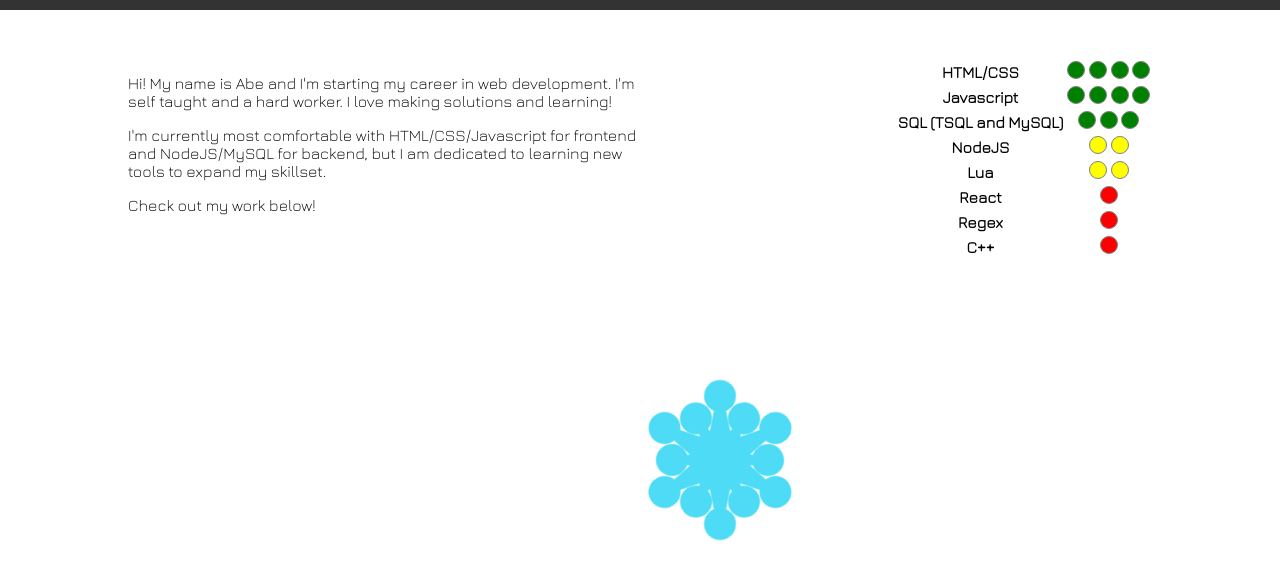
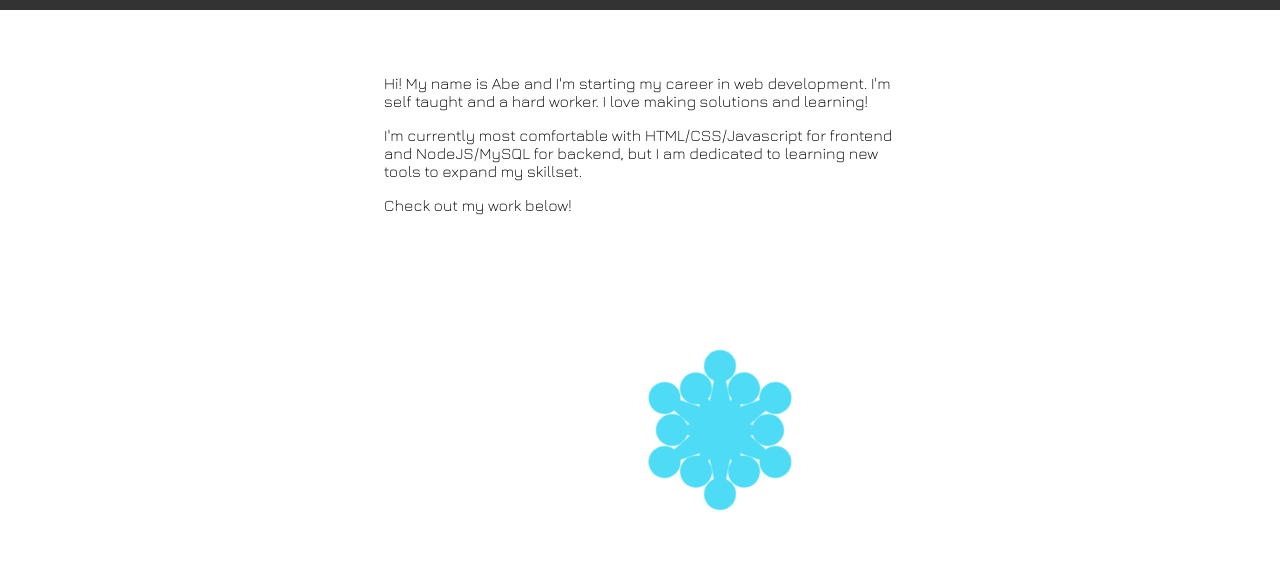
Before and after one commit to ApothecaryOfLight/Portfolio, a plain HTML site: page frontend/index.html in a window 1280 px wide. Shown: the part 54-630 px from the top of the page. Drawn offline with nearby package versions, Linux system fonts and the light colour scheme.

Commit message:
Removed skills rating due to it being silly.

```diff
--- a/frontend/index.html
+++ b/frontend/index.html
@@ -106,67 +106,6 @@
     <p>I'm currently most comfortable with HTML/CSS/Javascript for frontend and NodeJS/MySQL for backend, but I am dedicated to learning new tools to expand my skillset.</p>
     <p>Check out my work below!</p>
   </div>
-  <div id="skills" class="collapsible">
-    <table>
-      <tr>
-        <th>HTML/CSS</th>
-        <th>
-          <div class="green"></div>
-          <div class="green"></div>
-          <div class="green"></div>
-          <div class="green"></div>
-        </th>
-      </tr>
-      <tr>
-        <th>Javascript</th>
-        <th>
-          <div class="green"></div>
-          <div class="green"></div>
-          <div class="green"></div>
-          <div class="green"></div>
-        </th>
-      </tr>
-      <tr>
-        <th>SQL (TSQL and MySQL)</th>
-        <th>
-          <div class="green"></div>
-          <div class="green"></div>
-          <div class="green"></div>
-        </th>
-      </tr>
-        <th>NodeJS</th>
-        <th>
-          <div class="yellow"></div>
-          <div class="yellow"></div>
-        </th>
-      </tr>
-      <tr>
-        <th>Lua</th>
-        <th>
-          <div class="yellow"></div>
-          <div class="yellow"></div>
-        </th>
-      </tr>
-      <tr>
-        <th>React</th>
-        <th>
-          <div class="red"></div>
-        </th>
-      </tr>
-      <tr>
-        <th>Regex</th>
-        <th>
-          <div class="red"></div>
-        </th>
-      </tr>
-      <tr>
-        <th>C++</th>
-        <th>
-          <div class="red"></div>
-        </th>
-      </tr>
-    </table>
-  </div>
 </div>
 
 <div id="dynamic_project_container">
```
